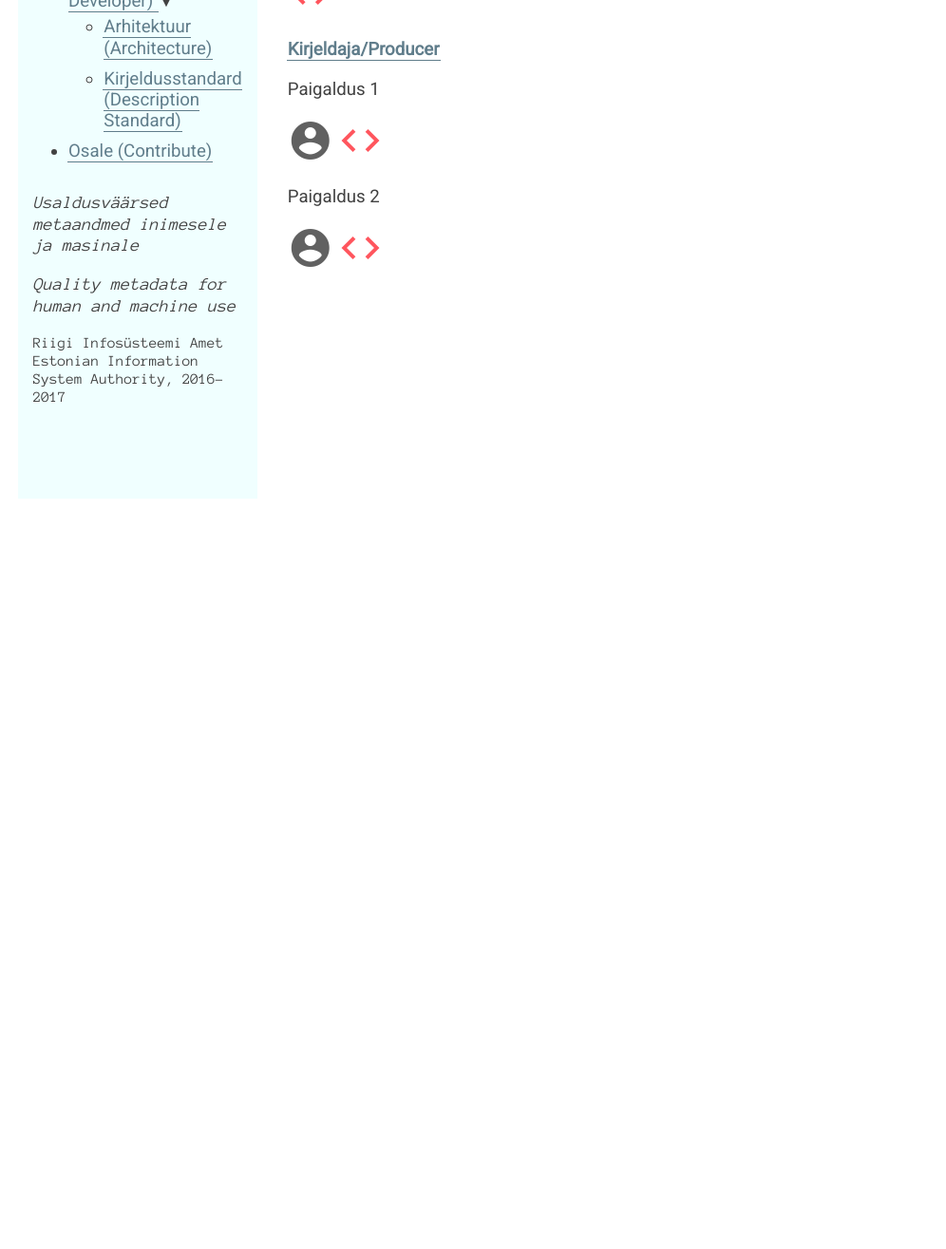
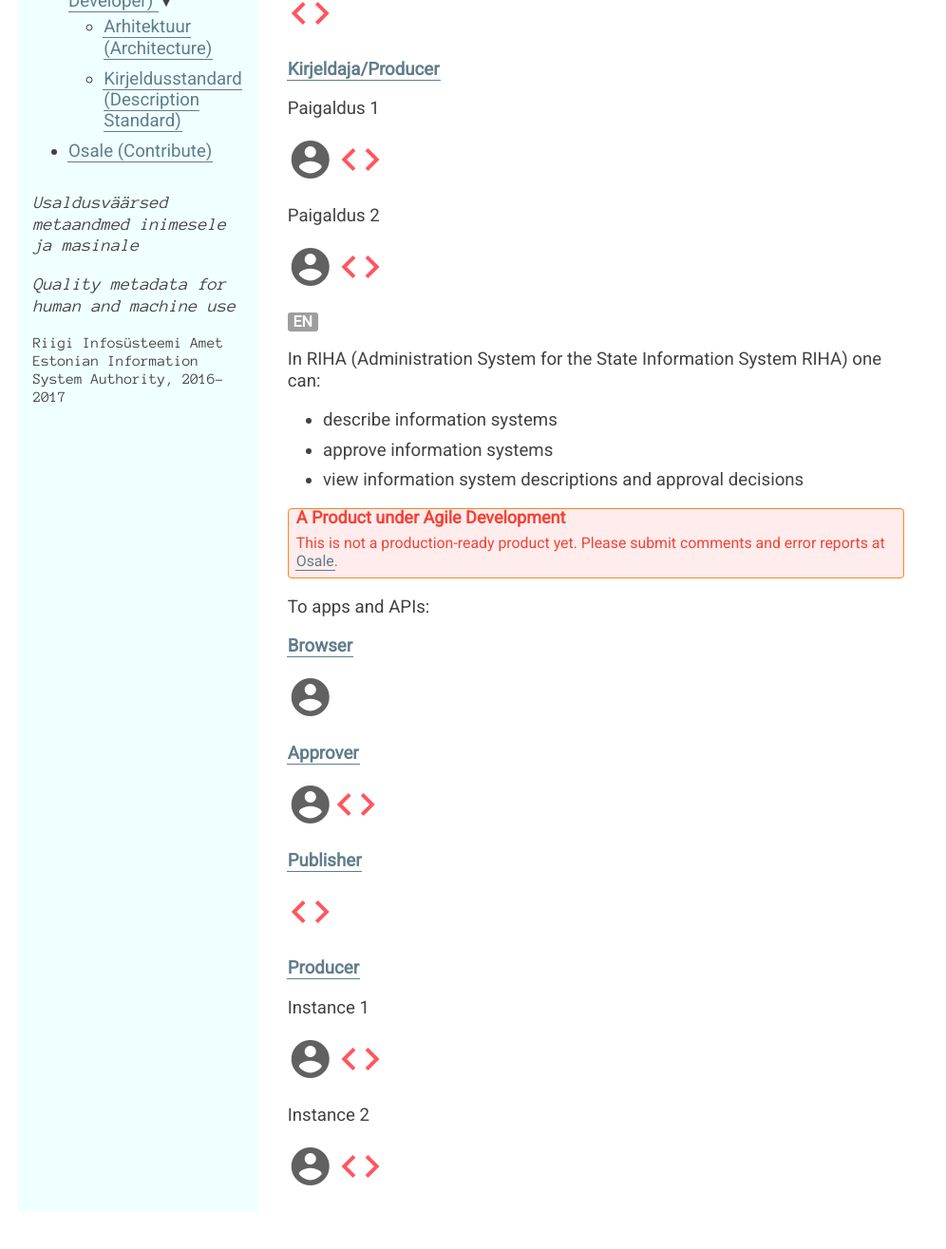
Before and after one commit to e-gov/RIHA-Index, a Jekyll site: the page built from index.md, in a window 1280 px wide and 1400 px high, scrolled down 664 px. Shown: the top 1315 px of the window at 95% size, without its empty margins (0-996 px from the left). Built offline with Jekyll 4.4.1, drawn with Linux system fonts in a browser that asks for light colours; before the commit the page ends 1312 px from its top, so only the background shows below that.

Commit message:
Update index.md

```diff
--- a/index.md
+++ b/index.md
@@ -3,6 +3,8 @@ layout: IT
 publish: true
 title: RIHA
 nr: 1
+---
+
 ---
 
 {% include ET.html %}
@@ -45,3 +47,44 @@ Paigaldus 2
 
 <a href='http://ec2-35-160-53-79.us-west-2.compute.amazonaws.com:8084' style='border-bottom: none !important;'><i class="material-icons ikoon" style='color: #616161; font-size: 48px;'>account_circle</i></a>
 <a href='http://ec2-35-160-53-79.us-west-2.compute.amazonaws.com:8084/systems.json' style='border-bottom: none !important;'><i class="material-icons ikoon" style='color: #FF555D; font-size: 48px;'>code</i></a>
+
+{% include EN.html %}
+
+In RIHA (Administration System for the State Information System RIHA) one can:
+
+- describe information systems
+- approve information systems
+- view information system descriptions and approval decisions
+
+<div class='block__warning'>
+  <p class='block__warning--heading'>A Product under Agile Development</p>
+  <p>
+    This is not a production-ready product yet. Please submit comments and error reports at <a href='https://e-gov.github.io/RIHA-Launcher/Osale'>Osale</a>.
+  </p>
+</div>
+
+To apps and APIs:
+
+## [Browser](Sirvija)
+
+<a href='http://ec2-35-160-53-79.us-west-2.compute.amazonaws.com:8082/' style='border-bottom: none !important;'><i class="material-icons ikoon" style='color: #616161; font-size: 48px;'>account_circle</i></a>
+
+## [Approver](Kooskolastaja)
+
+<a href='http://ec2-35-160-53-79.us-west-2.compute.amazonaws.com:8080/' style='border-bottom: none !important;'><i class="material-icons ikoon" style='color: #616161; font-size: 48px;'>account_circle</i></a><a href='http://ec2-35-160-53-79.us-west-2.compute.amazonaws.com:8080/approvals' style='border-bottom: none !important;'><i class="material-icons ikoon" style='color: #FF555D; font-size: 48px;'>code</i></a>
+
+## [Publisher](Avaldaja)
+
+<a href='http://ec2-35-160-53-79.us-west-2.compute.amazonaws.com:8081/systems.json' style='border-bottom: none !important;'><i class="material-icons ikoon" style='color: #FF555D; font-size: 48px;'>code</i></a>
+
+## [Producer](Kirjeldaja)
+
+Instance 1
+
+<a href='http://ec2-35-160-53-79.us-west-2.compute.amazonaws.com:8083' style='border-bottom: none !important;'><i class="material-icons ikoon" style='color: #616161; font-size: 48px;'>account_circle</i></a>
+<a href='http://ec2-35-160-53-79.us-west-2.compute.amazonaws.com:8083/systems.json' style='border-bottom: none !important;'><i class="material-icons ikoon" style='color: #FF555D; font-size: 48px;'>code</i></a>
+
+Instance 2
+
+<a href='http://ec2-35-160-53-79.us-west-2.compute.amazonaws.com:8084' style='border-bottom: none !important;'><i class="material-icons ikoon" style='color: #616161; font-size: 48px;'>account_circle</i></a>
+<a href='http://ec2-35-160-53-79.us-west-2.compute.amazonaws.com:8084/systems.json' style='border-bottom: none !important;'><i class="material-icons ikoon" style='color: #FF555D; font-size: 48px;'>code</i></a>
```
